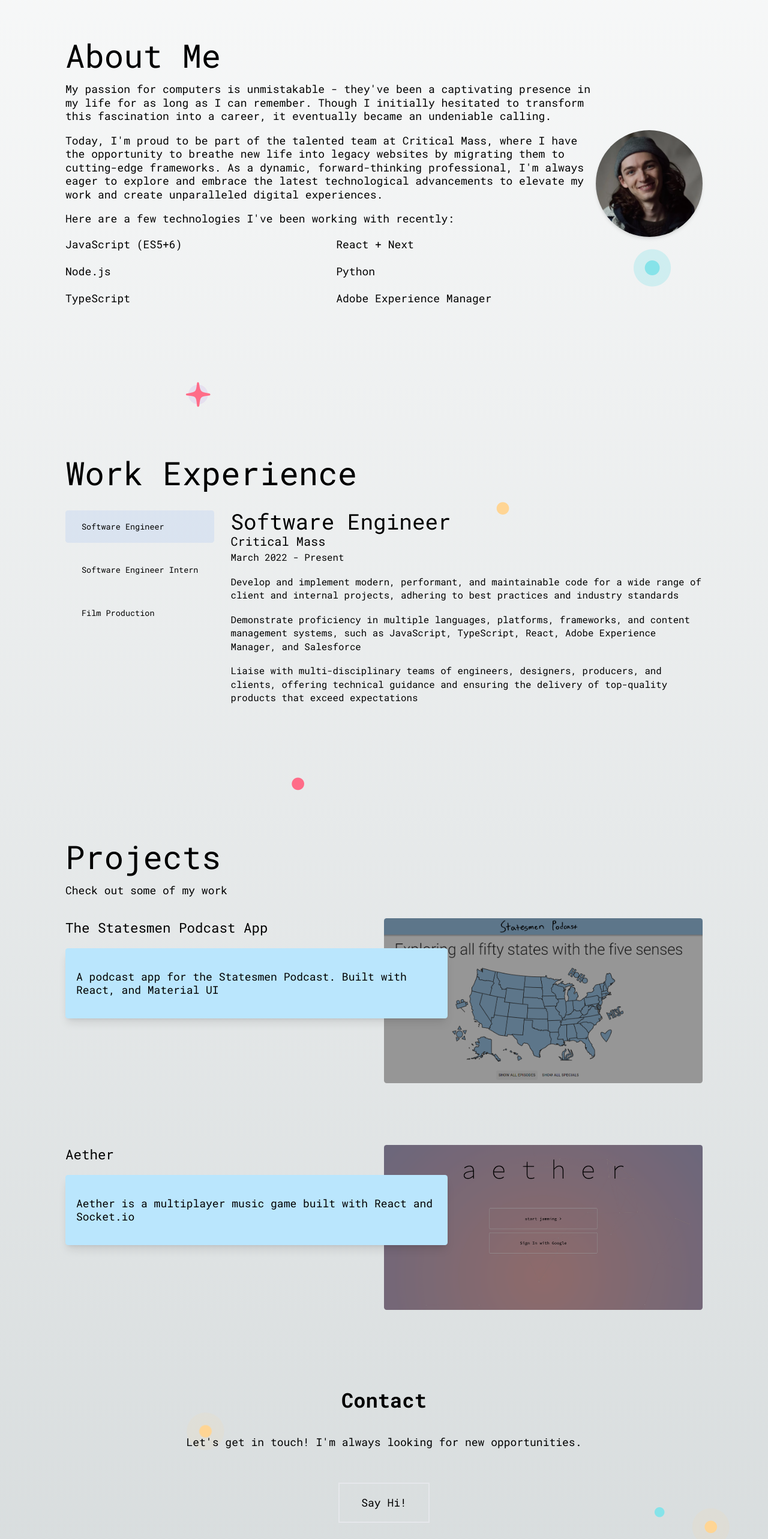
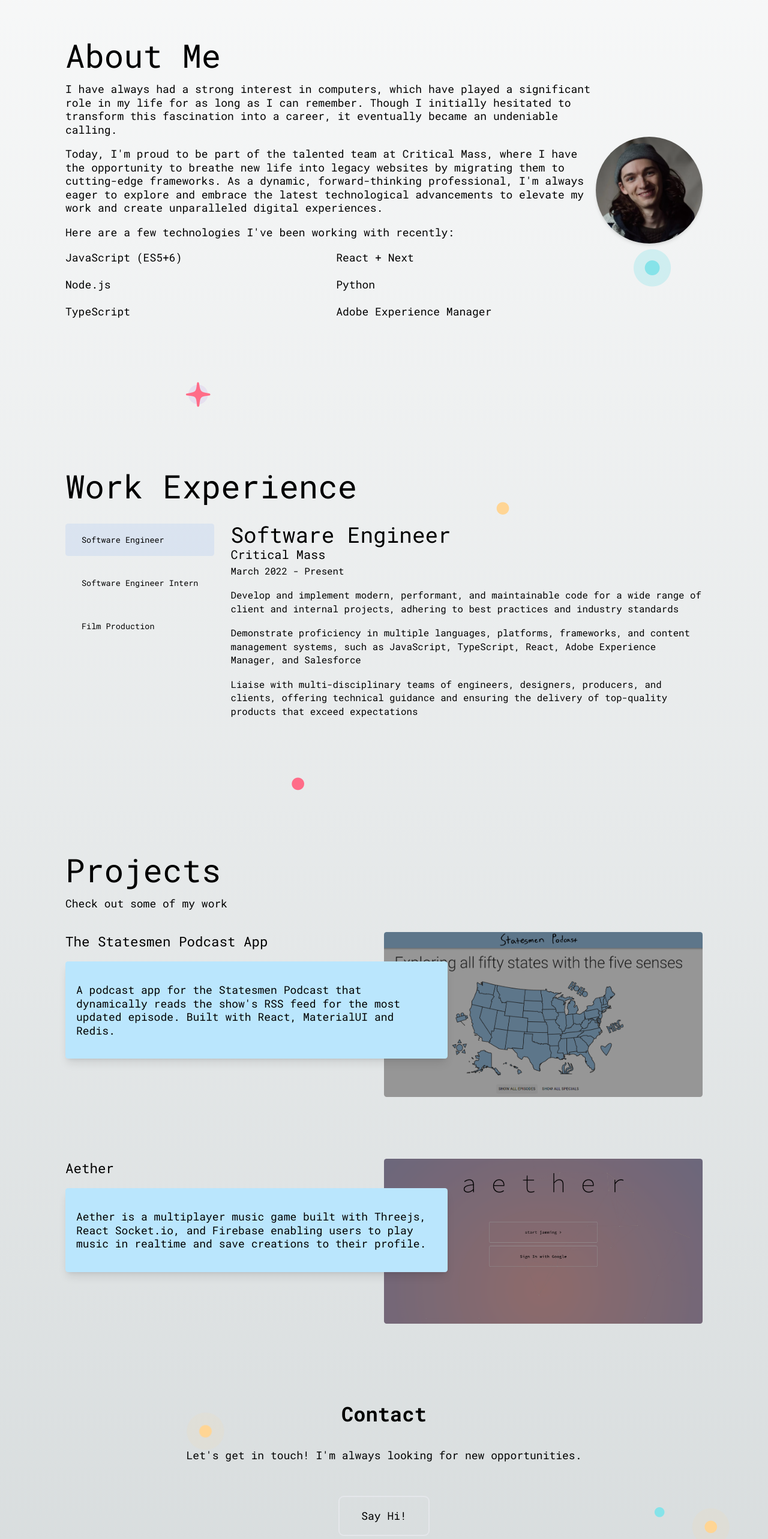
Before and after one commit to yunggarlic/new_personal, a Next.js app: page / in a window 1280 px wide. Shown: the part 780-3346 px from the top of the page at 60% size. Built offline with nearby package versions, Linux system fonts and the light colour scheme.

Commit message:
updating copy

```diff
--- a/src/components/About.tsx
+++ b/src/components/About.tsx
@@ -18,7 +18,6 @@ const About: React.FC = () => {
         }
       });
     };
-
     const observer = new IntersectionObserver(intersectionCallback, {
       root: null,
       rootMargin: '0px',
@@ -39,10 +38,10 @@ const About: React.FC = () => {
       <div className={`space-y-4`}>
         <h2>About Me</h2>
         <p className="">
-          My passion for computers is unmistakable - they've been a captivating
-          presence in my life for as long as I can remember. Though I initially
-          hesitated to transform this fascination into a career, it eventually
-          became an undeniable calling.
+          I have always had a strong interest in computers, which have played a
+          significant role in my life for as long as I can remember. Though I
+          initially hesitated to transform this fascination into a career, it
+          eventually became an undeniable calling.
         </p>
         <p className="">
           Today, I'm proud to be part of the talented team at{' '}
--- a/src/components/Contact.tsx
+++ b/src/components/Contact.tsx
@@ -4,10 +4,13 @@ const Contact: React.FC = () => {
   return (
     <section className="pb-48 flex flex-col items-center" id="contact">
       <h2 className="text-3xl font-bold mb-8">Contact</h2>
-      <span>
-        Let's get in touch! I'm always looking for new opportunities.
-      </span>
-      <a className="mt-12 px-8 py-4 border-2" href="mailto:ferrari.tim.v@gmail.com">Say Hi!</a>
+      <span>Let's get in touch! I'm always looking for new opportunities.</span>
+      <a
+        className="mt-12 px-8 py-4 border-2 hover:bg-sky-200 dark:hover:bg-emerald-800 dark:hover:text-slate-200  dark:text-slate-200 rounded-lg transition duration-300 ease-in-out"
+        href="mailto:ferrari.tim.v@gmail.com"
+      >
+        Say Hi!
+      </a>
     </section>
   );
 };
--- a/src/pages/index.tsx
+++ b/src/pages/index.tsx
@@ -23,7 +23,7 @@ const projectProps = [
   {
     projectTitle: 'The Statesmen Podcast App',
     description:
-      'A podcast app for the Statesmen Podcast. Built with React, and Material UI',
+      "A podcast app for the Statesmen Podcast that dynamically reads the show's RSS feed for the most updated episode. Built with React, MaterialUI and Redis.",
     link: 'statesmenpodcast.com',
     picSrc: statesmenPic,
     picAlt: 'A screenshot of the home page of the Statesmen Podcast App.',
@@ -31,7 +31,7 @@ const projectProps = [
   {
     projectTitle: 'Aether',
     description:
-      'Aether is a multiplayer music game built with React and Socket.io',
+      'Aether is a multiplayer music game built with Threejs, React Socket.io, and Firebase enabling users to play music in realtime and save creations to their profile.',
     link: 'aether.timferrari.com',
     picSrc: aetherPic,
     picAlt: 'A screenshot of the home page of the Aether App.',
```
